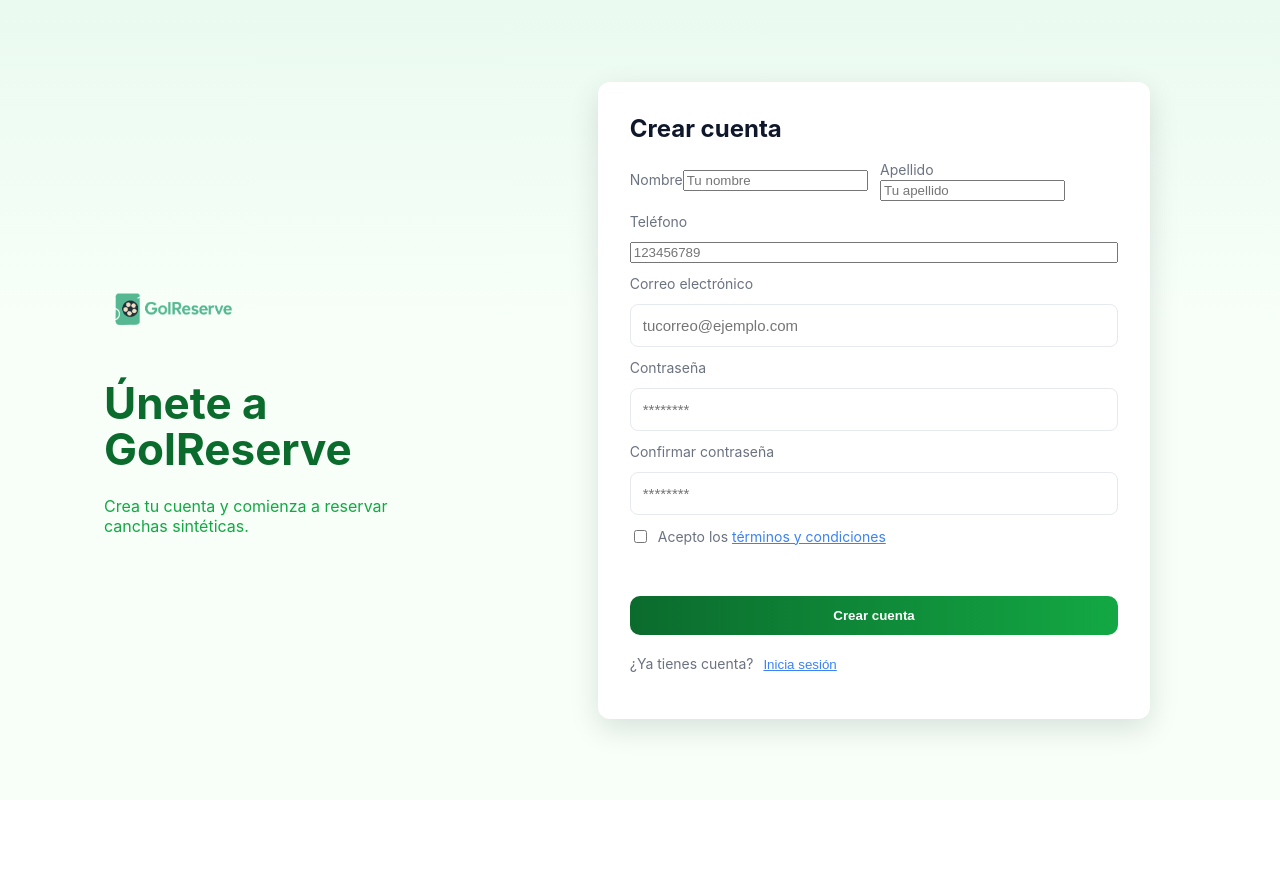
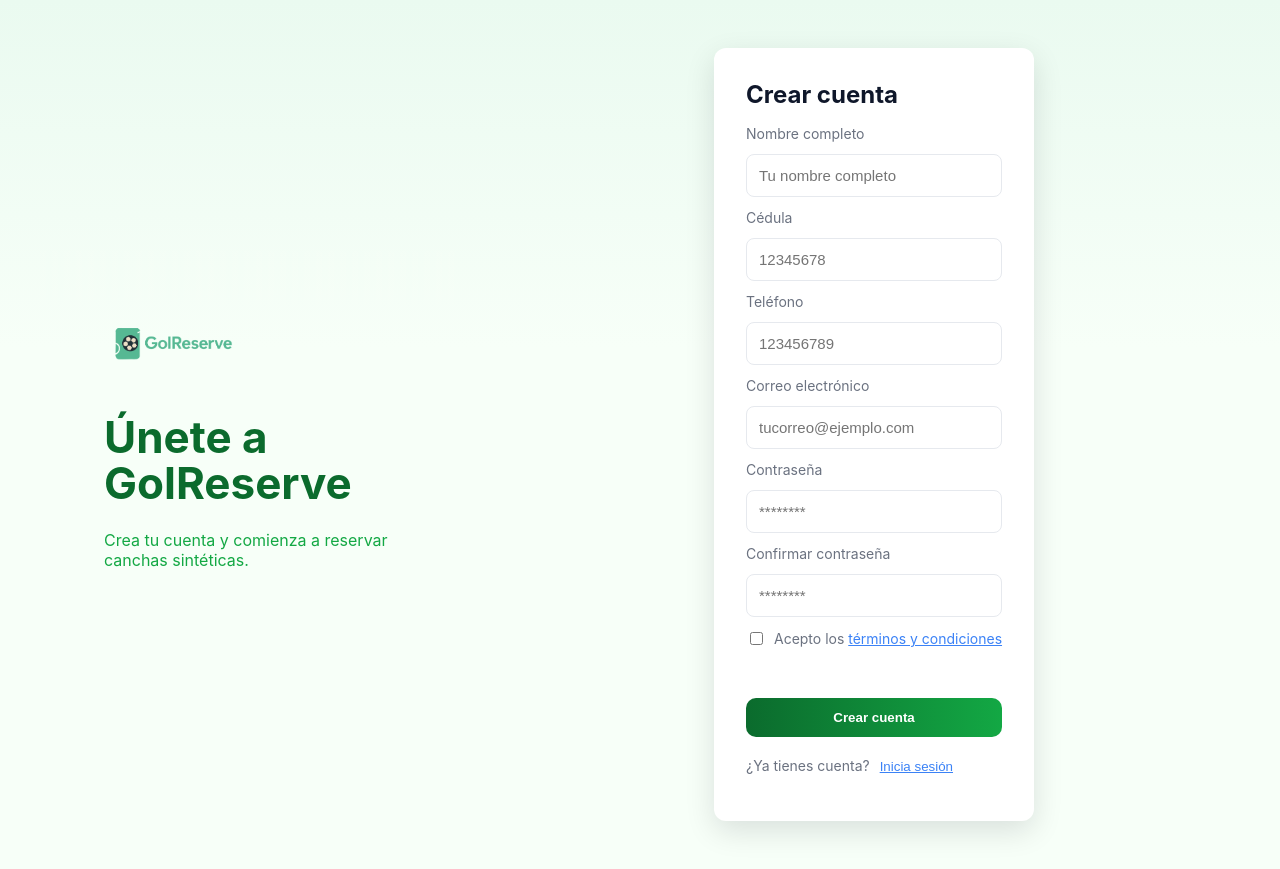
Before and after one commit to ibarra187/GolReserve, a React (Vite) app: page / in a window 1280 px wide. Both pictures are taken after a click on the button "Regístrate". Before the commit the page ends 800 px from the top, so only its background shows below. Built offline with nearby package versions, Linux system fonts and the light colour scheme; the HTML template or start-up script is replaced by a standard one.

Commit message:
Se agregó campo cedula y se retiró apellido

```diff
--- a/src/index.css
+++ b/src/index.css
@@ -16,7 +16,7 @@ body{font-family:Inter,Segoe UI,Roboto,Arial,sans-serif;margin:0;background:line
 .login-card h2{margin:0 0 16px}
 form{display:flex;flex-direction:column;gap:12px}
 label{font-size:14px;color:var(--muted)}
-input[type=email],input[type=password]{padding:12px;border-radius:8px;border:1px solid #e6e9ee;font-size:15px}
+input[type=email],input[type=password],input[type=text],input[type=tel]{padding:12px;border-radius:8px;border:1px solid #e6e9ee;font-size:15px}
 .row{display:flex;justify-content:space-between;align-items:center}
 .checkbox{display:flex;align-items:center;gap:8px;font-size:14px}
 .help-link{font-size:13px;color:var(--green-1);text-decoration:none}
--- a/src/register.jsx
+++ b/src/register.jsx
@@ -3,7 +3,7 @@ import React, { useState } from 'react'
 export default function Register(){
   const [formData, setFormData] = useState({
     nombre: '',
-    apellido: '',
+    cedula: '',
     telefono: '',
     correo: '',
     password: '',
@@ -26,7 +26,7 @@ export default function Register(){
     setMessage('')
 
     // Validaciones
-    if(!formData.nombre.trim() || !formData.apellido.trim() || !formData.telefono.trim() || !formData.correo.trim() || !formData.password.trim() || !formData.confirmPassword.trim()){
+    if(!formData.nombre.trim() || !formData.cedula.trim() || !formData.telefono.trim() || !formData.correo.trim() || !formData.password.trim() || !formData.confirmPassword.trim()){
       setIsError(true)
       setMessage('Completa todos los campos.')
       return
@@ -48,6 +48,13 @@ export default function Register(){
     if(!emailRegex.test(formData.correo)){
       setIsError(true)
       setMessage('Ingresa un correo electrónico válido.')
+      return
+    }
+
+    const cedulaRegex = /^\d{6,15}$/
+    if(!cedulaRegex.test(formData.cedula.replace(/\s/g, ''))){
+      setIsError(true)
+      setMessage('Ingresa una cédula válida (6-15 dígitos).')
       return
     }
 
@@ -90,32 +97,27 @@ export default function Register(){
         <h2 id="register-title">Crear cuenta</h2>
 
         <form onSubmit={handleSubmit} noValidate>
-          <div className="row" style={{display:'flex',gap:'12px'}}>
-            <div style={{flex:1}}>
-              <label htmlFor="nombre">Nombre</label>
+          <label htmlFor="nombre">Nombre completo</label>
           <input
             type="text"
             id="nombre"
             name="nombre"
-                placeholder="Tu nombre"
+            placeholder="Tu nombre completo"
             value={formData.nombre}
             onChange={handleChange}
             required
           />
-            </div>
-            <div style={{flex:1}}>
-              <label htmlFor="apellido">Apellido</label>
+
+          <label htmlFor="cedula">Cédula</label>
           <input
             type="text"
-                id="apellido"
-                name="apellido"
-                placeholder="Tu apellido"
-                value={formData.apellido}
+            id="cedula"
+            name="cedula"
+            placeholder="12345678"
+            value={formData.cedula}
             onChange={handleChange}
             required
           />
-            </div>
-          </div>
 
           <label htmlFor="telefono">Teléfono</label>
           <input
```
Lines whose indentation alone changed are shown as unchanged.
